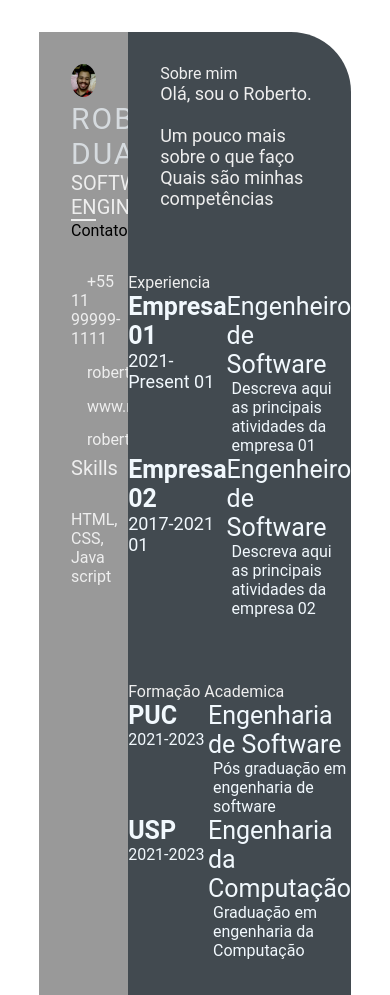
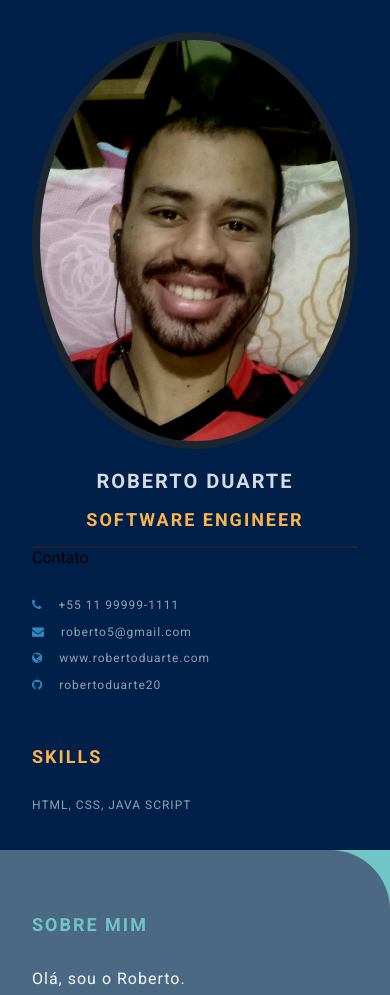
Before and after one commit to roberto-duarte005/devweekgit.github.io, a plain HTML site: page index.html in a window 390 px wide. Shown: the top 995 px of the page. Drawn offline with Linux system fonts and the light colour scheme.

Commit message:
feature: css style

```diff
--- a/index.html
+++ b/index.html
@@ -6,15 +6,24 @@
     <meta name="viewport" content="width=device-width, initial-scale=1.0">
     <title>Roberto Duarte CV</title>
 
+    <!-- Google font  -->
+    <link rel="preconnect" href="https://fonts.googleapis.com">
+    <link rel="preconnect" href="https://fonts.gstatic.com" crossorigin>
+    <link href="https://fonts.googleapis.com/css2?family=Roboto:ital,wght@0,100;0,300;0,400;0,700;1,100;1,300;1,400;1,700&display=swap" rel="stylesheet">
+
+    <!-- font-awesome -->
+    <link rel="stylesheet" href="https://cdnjs.cloudflare.com/ajax/libs/font-awesome/4.7.0/css/font-awesome.min.css">
+
+    <!-- Custom CSS -->
     <link rel="stylesheet" href="style.css">
 
 </head>
 <body>
     <main class="resume-contents">
         <section class="left-section">
-            <section class="left-section-contents">
+            <div class="left-section-content">
                 <div class="profile">
-                    <img class="profile-image" src="img/foto-curriculo.jpg" alt="Profile image">
+                    <img class="profile-image" src="img/foto-curriculo.jpeg" alt="Profile image">
                     <p class="name">Roberto Duarte</p>
                     <p class="profession">Software Engineer</p>
                 </div>
@@ -35,7 +44,7 @@
                         </li>
                     </ul>
                 </div>
-            </section>
+            </div>
         </section>
         <section class="right-section">
             <div class="right-section-contents">
@@ -47,7 +56,6 @@
                         <br> Quais são minhas competências
                     </p>
                 </section>
-            </div>
             <section class="experience gap">
                 <div class="right-title">Experiencia</div>
                 <div class="experience-contents">
@@ -123,6 +131,7 @@
                     </div>
                 </div>
             </section>
+            </div>
         </section>
     </main>
 </body>
--- a/style.css
+++ b/style.css
@@ -4,6 +4,10 @@
     box-sizing: border-box;
     list-style: none;
     font-family: 'Roboto', sans-serif;
+}
+
+body {
+    background-color: #70c6c7;
 }
 
 .resume-contents {
@@ -17,28 +21,29 @@
 .left-section {
     grid-column: span 2;
     height: 100%;
-    background-color: #999999;
+    background-color: #00204A;
 }
 
 .right-section {
     grid-column: span 5;
     height: 100%;
-    background-color: #424a50;
+    background-color: #4B6982;
     border-radius: 0px 60px 0px 0px;
 }
 
-.left-section-contents{
+.left-section-content{
     padding: 2rem 2rem;
 }
 
 .profile {
     width: 100%;
-    border-bottom: 2px solid #eeeeee;
+    border-bottom: 2px solid #1B2631;
 }
 
 .profile .profile-image {
     width: 100%;
-    border-radius: 100%;
+    border-radius: 50%;
+    border: 8px solid #1B2631;
 }
 
 .name {
@@ -46,19 +51,31 @@
     font-size: 30px;
     letter-spacing: 2px;
     text-transform: uppercase;
+    text-align: center;
+    font-weight: bold;
+    padding: 1rem 0;
 }
 
 .profession {
-    color: #eeeeee;
+    color: #FDB44B;
     font-size: 20px;
     text-transform: uppercase;
     text-align: center;
+    letter-spacing: 2px;
+    font-weight: bold;
+    padding-bottom: 1rem;
 }
 
 /* .contact-info { border-bottom: 2px solid #1B2631; } */
 .left-title {
-    color: #eeeeee;
+    color: #FDB44B;
     font-size: 20px;
+    letter-spacing: 2px;
+    text-transform: uppercase;
+    font-weight: bold;
+    display: flex;
+    align-items: center;
+    padding-top: 3rem;
 }
 
 .contact-info ul {
@@ -68,14 +85,18 @@
 .contact-info ul li,
 .references ul li {
     padding: .4rem 0;
-    color: #eeeeee;
+    display: flex;
+    align-items: center;
+    color: #d6dbdfaf;
+    letter-spacing: 1px;
+    font-size: 18px;
 }
 
 .contact-info ul li i,
 .references ul li i {
     padding-right: 1rem;
     font-size: 18px;
-    color: #eeeeee;
+    color: #2E86C1;
 }
 
 .skills ul {
@@ -83,15 +104,46 @@
 }
 .skills ul li p {
     padding: .4rem 0;
-    color: #eeeeee;
+    color: #d6dbdfaf;
+    font-size: 18px;
+    letter-spacing: 1px;
+    display: flex;
+    align-items: center;
+    text-transform: uppercase;
 }
+
+.referance-name {
+    padding-top: 1.5rem;
+    padding-bottom: .4rem;
+    font-size: 18px;
+    color: #F9E79F;
+    letter-spacing: 1px;
+    text-transform: uppercase;
+}
+
+.referance-profession {
+    font-size: 16px;
+    color: #d6dbdfaf;
+    letter-spacing: 1px;
+    /* text-transform: uppercase; */
+    padding-bottom: .4rem;
+}
+
 
 .right-section-contents {
     padding: 2rem 2rem;
 }
 
 .right-title {
-    color: #eeeeee;
+    color: #70C6C7;
+    font-size: 40px;
+    letter-spacing: 2px;
+    text-transform: uppercase;
+    font-weight: bold;
+    display: flex;
+    align-items: center;
+    padding: 2rem 0;
+    position: relative;
 }
 
 .gap {
@@ -99,7 +151,9 @@
 }
 .about-me-contents {
     font-size: 18px;
-    color: #eeeeee;
+    letter-spacing: 1px;
+    line-height: 2rem;
+    color: #F1F8FD;
 }
 
 .experience-contents,
@@ -116,23 +170,124 @@
 .awards-company-name {
     font-size: 25px;
     font-weight: bold;
+    text-transform: uppercase;
+    letter-spacing: 1px;
+    color: #FDB44B;
+    padding-bottom: .4rem;
 }
 
 .exp-time-period,
 .educationp-time-period,
 .awards-time-period {
     font-size: 18px;
+    letter-spacing: 1px;
+    line-height: 2rem;
 }
 
 .exp-position,
 .education-subject,
 .awards-name {
     font-size: 25px;
+    font-weight: bold;
+    text-transform: uppercase;
+    letter-spacing: 1px;
+    color: #FDB44B;
+    padding-bottom: .4rem;
 }
 
 .exp-desc,
 .education-desc,
 .awards-desc {
     font-size: 16px;
+    letter-spacing: 1px;
+    line-height: 1.5rem;
+    border-left: 3px solid #a5a3a3;
     padding-left: 5px;
 }
+
+/* Media queries */
+@media screen and (max-width:780px) {
+    .experience-contents,
+    .education-contents,
+    .awards-contents {
+        grid-template-columns: repeat(1, 1fr);
+    }
+}
+
+@media screen and (max-width:780px) {
+    .left-section {
+        grid-column: span 3;
+    }
+
+    .right-section {
+        grid-column: span 4;
+    }
+
+}
+
+@media screen and (max-width:1200px) {
+    .resume-contents {
+        grid-template-columns: repeat(1, 1fr);
+    }
+}
+
+@media screen and (max-width:390px) {
+    .resume-contents {
+        width: 100%;
+        margin: 0 auto;
+    }
+
+    .name {
+        font-size: 20px;
+    }
+
+    .profession {
+        font-size: 18px;
+    }
+
+    .left-title {
+        font-size: 18px;
+    }
+
+    .right-title {
+        font-size: 18px;
+    }
+
+    .contact-info ul li,
+    .references ul li {
+        font-size: 12px;
+    }
+
+    .contact-info ul li i,
+    .references ul li i {
+        /* padding-right: 1rem; */
+        font-size: 12px;
+    }
+
+    .skills ul li p {
+        font-size: 12px;
+    }
+
+    .about-me-contents {
+        font-size: 16px;
+        line-height: 1.5rem;
+    }
+
+    .exp-company-name,
+    .education-school-name,
+    .awards-company-name {
+        font-size: 18px;
+    }
+
+    .exp-time-period,
+    .educationp-time-period,
+    .awards-time-period {
+        font-size: 16px;
+    }
+
+    .exp-position,
+    .education-subject,
+    .awards-name {
+        font-size: 18px;
+    }
+}
```
Also changed, not shown: img/foto-curriculo.jpeg (renamed from img/foto-curriculo.jpg).
